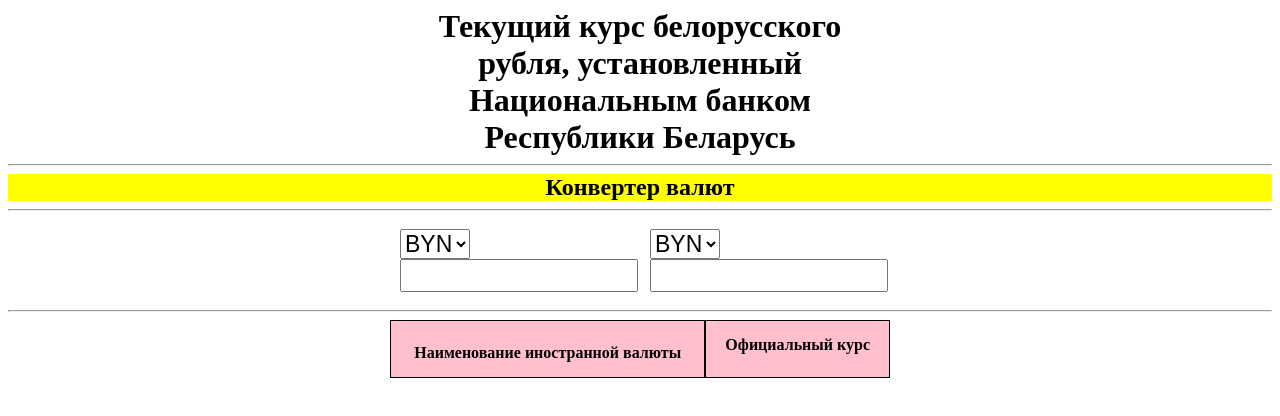
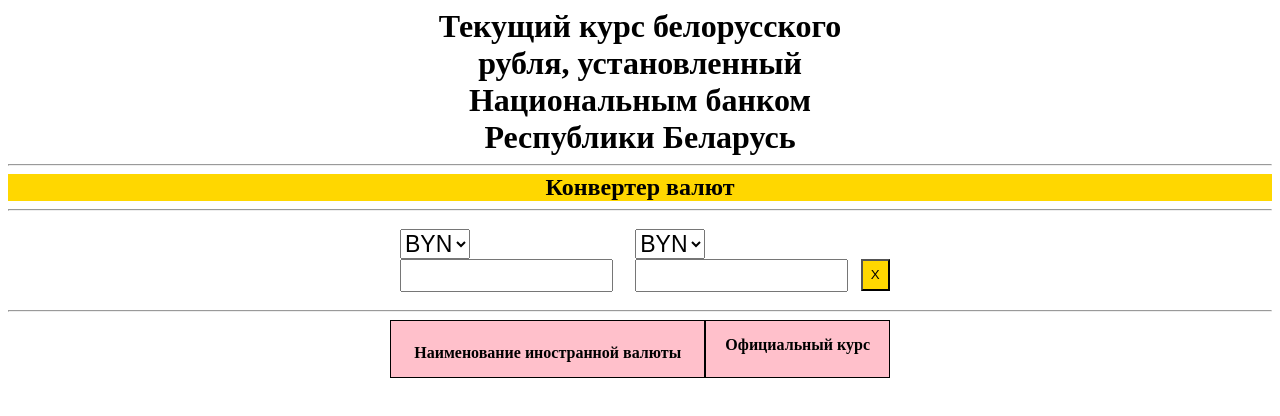
Before and after one commit to tatianakharitonovich/EXCHANGE-RATE, a plain HTML site: page index.html in a window 1280 px wide. Drawn offline with Linux system fonts and the light colour scheme; no server answers.

Commit message:
Add clear button

```diff
--- a/index.html
+++ b/index.html
@@ -20,15 +20,15 @@
 					<option>BYN</option>
 
 				</select><br>
-				<input id="main__input_currencyFrom" class="main__inputField"></input>
-			</div>
+				<input id="main__input_currencyFrom" class="main__inputField">
+				</div>
 			<div class="main__currencyIn">
 				<select id="main__selsect_currencyIn">
 					<option>BYN</option>
-
-				</select><br>
+						</select><br>
 				<input id="main__input_currencyIn" class="main__inputField" readonly></input>
 			</div>
+			<button id = "main__converter_button" class="main__converter_button" title="очистить">X</button>
 		</div>
 		<hr>
 		<div class="main__container">
--- a/script.js
+++ b/script.js
@@ -2,6 +2,7 @@ const selectFrom = document.getElementById('main__selsect_currencyFrom');
 const selectIn = document.getElementById('main__selsect_currencyIn');
 const inputFrom = document.getElementById('main__input_currencyFrom');
 const inputIn = document.getElementById('main__input_currencyIn');
+const button = document.getElementById('main__converter_button');
 const exrates = [];
 
 inputFrom.addEventListener('input', function (event) {
@@ -10,6 +11,7 @@ inputFrom.addEventListener('input', function (event) {
 
 selectFrom.addEventListener('change', calc);
 selectIn.addEventListener('change', calc);
+button.addEventListener('click', clear);
 
 function clear () {
     inputIn.value = '';
--- a/style.css
+++ b/style.css
@@ -10,7 +10,7 @@
 }
 
 .main__converter_title {
-	background-color: yellow;
+	background-color: #FFD700;
 }
 
 .main__converter {
@@ -19,7 +19,7 @@
 	margin: auto;
 	display: flex;
 	justify-content: center;
-	align-content: center;
+	align-items: center;
 }
 
 .main__currencyFrom, .main__currencyIn {
@@ -31,8 +31,20 @@ select {
 }
 
 .main__inputField {
-	width: 100%;
+	width: 95%;
 	font-size: 23px;
+}
+
+.main__converter_button {
+	height: 32px;
+	width: 35px;
+	background-color: #FFD700;
+	cursor: pointer;
+	margin-top: 28px;
+}
+
+.main__converter_button:hover {
+	transform: scale(1.1);
 }
 
 .main__container {
```
